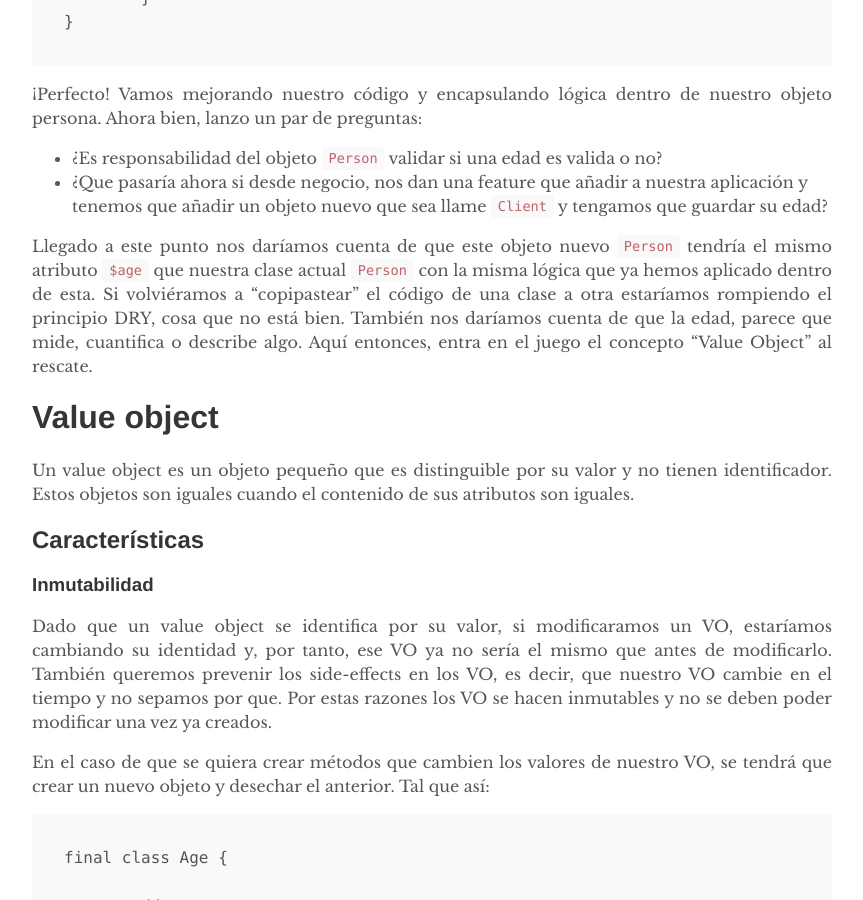
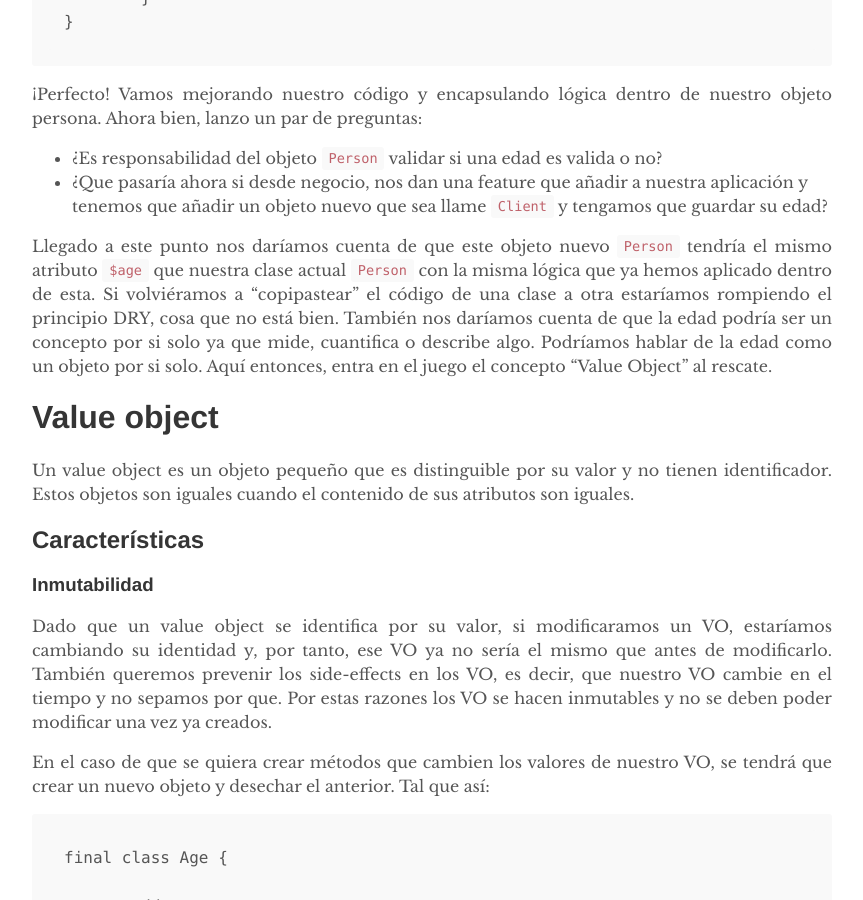
Before and after one commit to danitome24/slides, a Jekyll site: the page built from _posts/2018-11-19-usando-value-objects-con-php.markdown, in a window 1280 px wide and 900 px high, scrolled down 1757 px. Shown: the whole window, without its empty margins (208-1071 px from the left). Built offline with Jekyll 4.4.1, drawn with Linux system fonts in a browser that asks for light colours.

Commit message:
Update _posts/2018-11-19-usando-value-objects-con-php.markdown

```diff
--- a/_posts/2018-11-19-usando-value-objects-con-php.markdown
+++ b/_posts/2018-11-19-usando-value-objects-con-php.markdown
@@ -64,7 +64,7 @@ final class Person {
 * ¿Es responsabilidad del objeto `Person` validar si una edad es valida o no?
 * ¿Que pasaría ahora si desde negocio, nos dan una feature que añadir a nuestra aplicación y tenemos que añadir un objeto nuevo que sea llame `Client` y tengamos que guardar su edad?
 
-Llegado a este punto nos daríamos cuenta de que este objeto nuevo `Person` tendría el mismo atributo `$age` que nuestra clase actual `Person` con la misma lógica que ya hemos aplicado dentro de esta. Si volviéramos a "copipastear" el código de una clase a otra estaríamos rompiendo el principio DRY, cosa que no está bien. También nos daríamos cuenta de que la edad, parece que mide, cuantifica o describe algo. Aquí entonces, entra en el juego el concepto "Value Object" al rescate.
+Llegado a este punto nos daríamos cuenta de que este objeto nuevo `Person` tendría el mismo atributo `$age` que nuestra clase actual `Person` con la misma lógica que ya hemos aplicado dentro de esta. Si volviéramos a "copipastear" el código de una clase a otra estaríamos rompiendo el principio DRY, cosa que no está bien. También nos daríamos cuenta de que la edad podría ser un concepto por si solo ya que mide, cuantifica o describe algo. Podríamos hablar de la edad como un objeto por si solo. Aquí entonces, entra en el juego el concepto "Value Object" al rescate.
 
 # Value object
 
```
